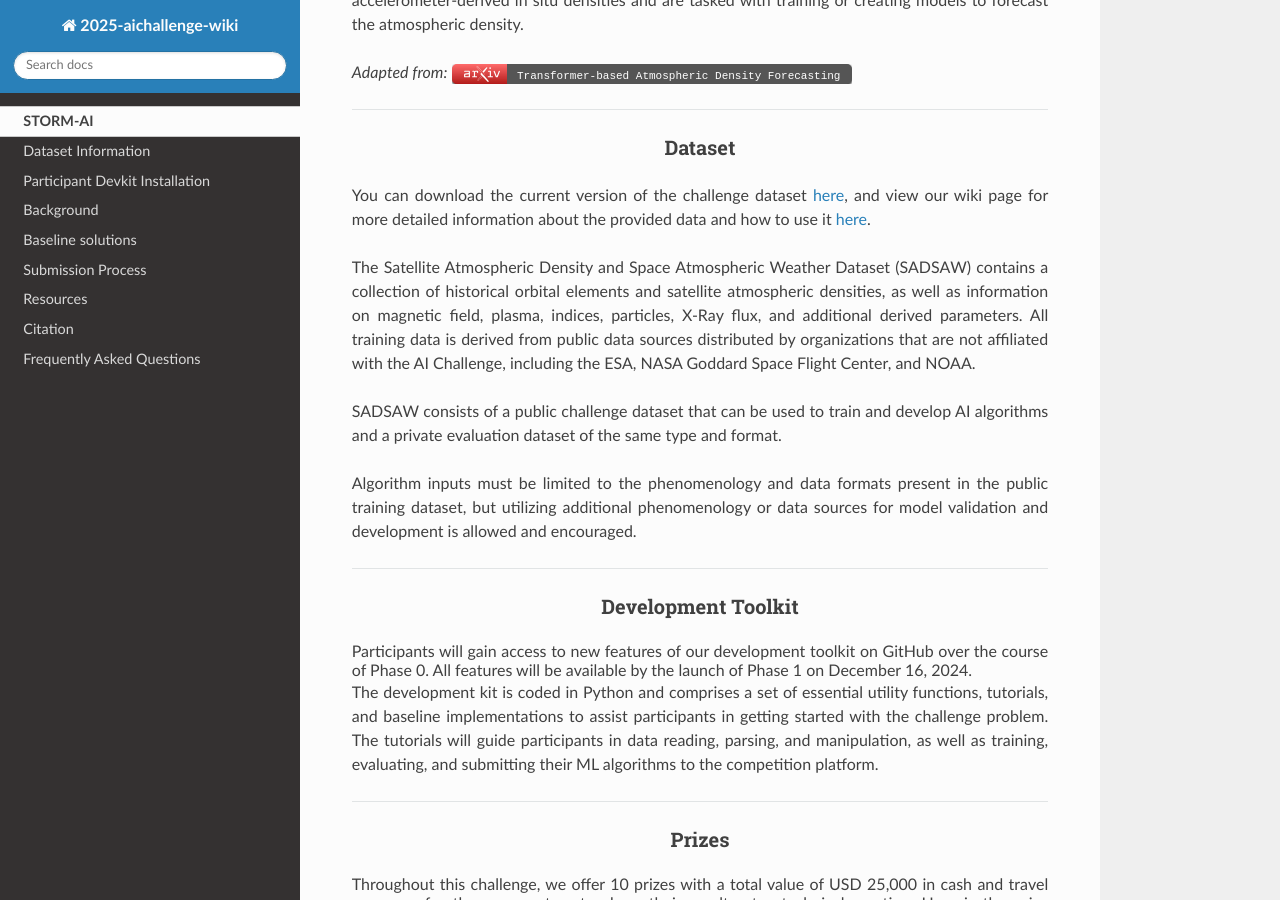
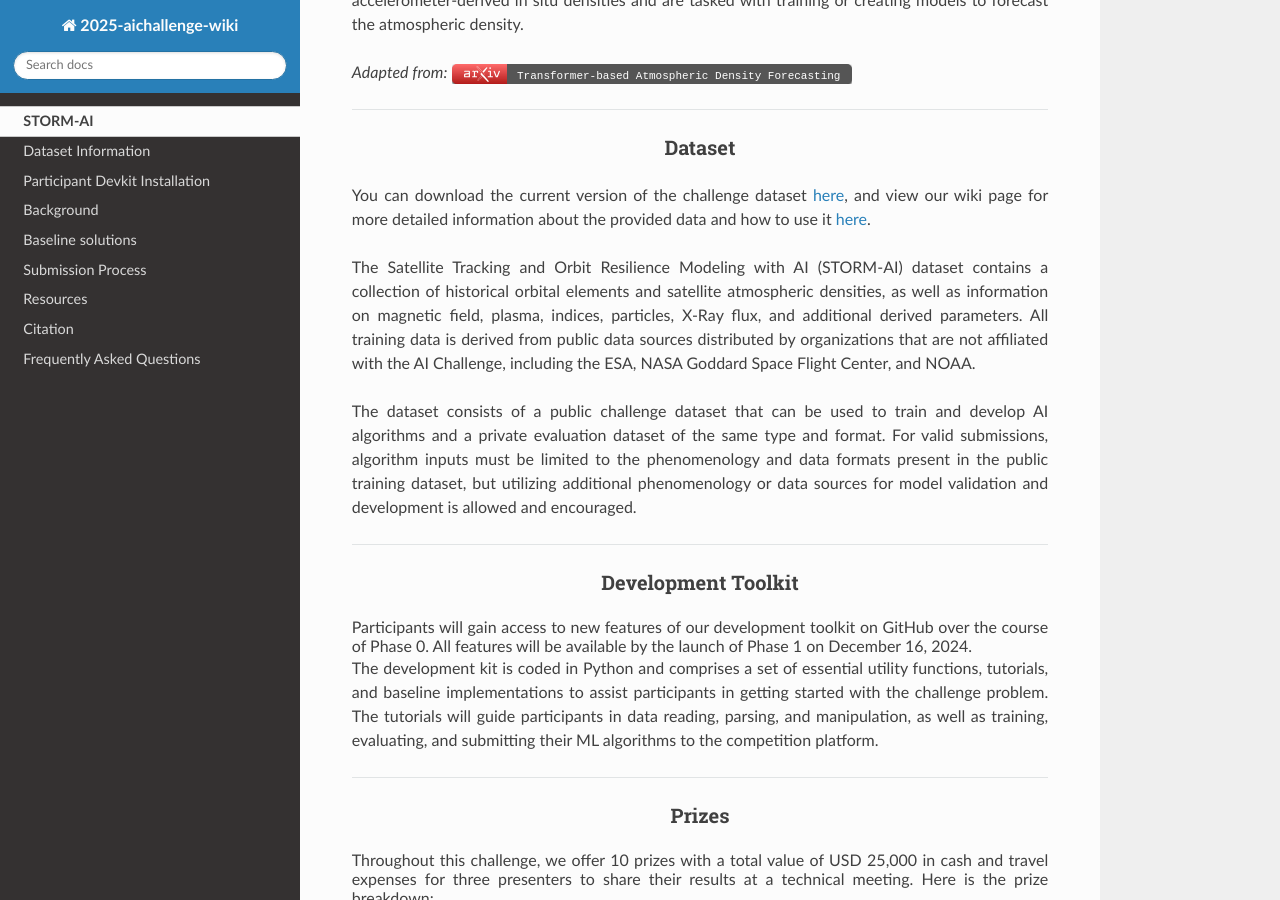
Before and after one commit to olgupila/STORM-AI-devkit-2025, a Sphinx documentation site: the page built from docs/README.md, in a window 1280 px wide and 900 px high, scrolled down 1181 px. Built offline with Sphinx 7.4.7 and the Read the Docs theme 3.1.0, drawn with Linux system fonts in a browser that asks for light colours; pages that are not in the unit, such as notebooks, are missing from menus; some of the changed text lies outside the part shown.

Commit message:
STORM-AI: revision complete

````diff
--- a/docs/README.md
+++ b/docs/README.md
@@ -121,11 +121,9 @@ The challenge objective is to develop cutting-edge AI algorithms for nowcasting
 
 You can download the current version of the challenge dataset [here](https://www.dropbox.com/scl/fo/5pq4kens2baw71p6pr1aq/AFD4xBI92ZN5CHy1cDlJp1E?rlkey=f95tcxwogoro8uel7fowm60x1&st=g9w3qh9u&dl=0), and view our wiki page for more detailed information about the provided data and how to use it [here](https://2025-ai-challenge.readthedocs.io/en/latest/dataset.html).
 
-The Satellite Atmospheric Density and Space Atmospheric Weather Dataset (SADSAW) contains a collection of historical orbital elements and satellite atmospheric densities, as well as information on magnetic field, plasma, indices, particles, X-Ray flux, and additional derived parameters. All training data is derived from public data sources distributed by organizations that are not affiliated with the AI Challenge, including the ESA, NASA Goddard Space Flight Center, and NOAA.
+The Satellite Tracking and Orbit Resilience Modeling with AI (STORM-AI) dataset contains a collection of historical orbital elements and satellite atmospheric densities, as well as information on magnetic field, plasma, indices, particles, X-Ray flux, and additional derived parameters. All training data is derived from public data sources distributed by organizations that are not affiliated with the AI Challenge, including the ESA, NASA Goddard Space Flight Center, and NOAA.
 
-SADSAW consists of a public challenge dataset that can be used to train and develop AI algorithms and a private evaluation dataset of the same type and format.
-
-Algorithm inputs must be limited to the phenomenology and data formats present in the public training dataset, but utilizing additional phenomenology or data sources for model validation and development is allowed and encouraged.
+The dataset consists of a public challenge dataset that can be used to train and develop AI algorithms and a private evaluation dataset of the same type and format. For valid submissions, algorithm inputs must be limited to the phenomenology and data formats present in the public training dataset, but utilizing additional phenomenology or data sources for model validation and development is allowed and encouraged.
 
 </div>
 
@@ -183,9 +181,9 @@ Throughout this challenge, we offer 10 prizes with a total value of USD 25,000 i
 
 <div align="left">
 
-The challenge SADSAW dataset contains multiple data sources and should be credited in accordance with the policies of each data provider linked in the [Dataset](https://2025-ai-challenge.readthedocs.io/en/latest/dataset.html) and [Resources](https://2025-ai-challenge.readthedocs.io/en/latest/resources.html) sections.
+The STORM-AI dataset contains multiple data sources and should be credited in accordance with the policies of each data provider linked in the [Dataset](https://2025-ai-challenge.readthedocs.io/en/latest/dataset.html) and [Resources](https://2025-ai-challenge.readthedocs.io/en/latest/resources.html) sections.
 
-If you reference the challenge problem, please use the following citation:
+If you reference the 2025 AI challenge problem, please use the following citation:
 ```bibtex
 @article{Briden2023,
   year = {2023},
@@ -206,8 +204,8 @@ If you reference the challenge problem, please use the following citation:
 
 <div align="left">
 
-You can reach us at ai_challenge@mit.edu.
-If you have any questions regarding the devkit upon its release, submit an issue to the Github repo.
+You can reach the challenge organizers at ai_challenge@mit.edu.
+If you have any questions regarding the devkit, please submit them to the [devkit discussion forum](https://github.com/ARCLab-MIT/STORM-AI-devkit-2025/discussions) on GitHub.
 
 </div>
 
````
